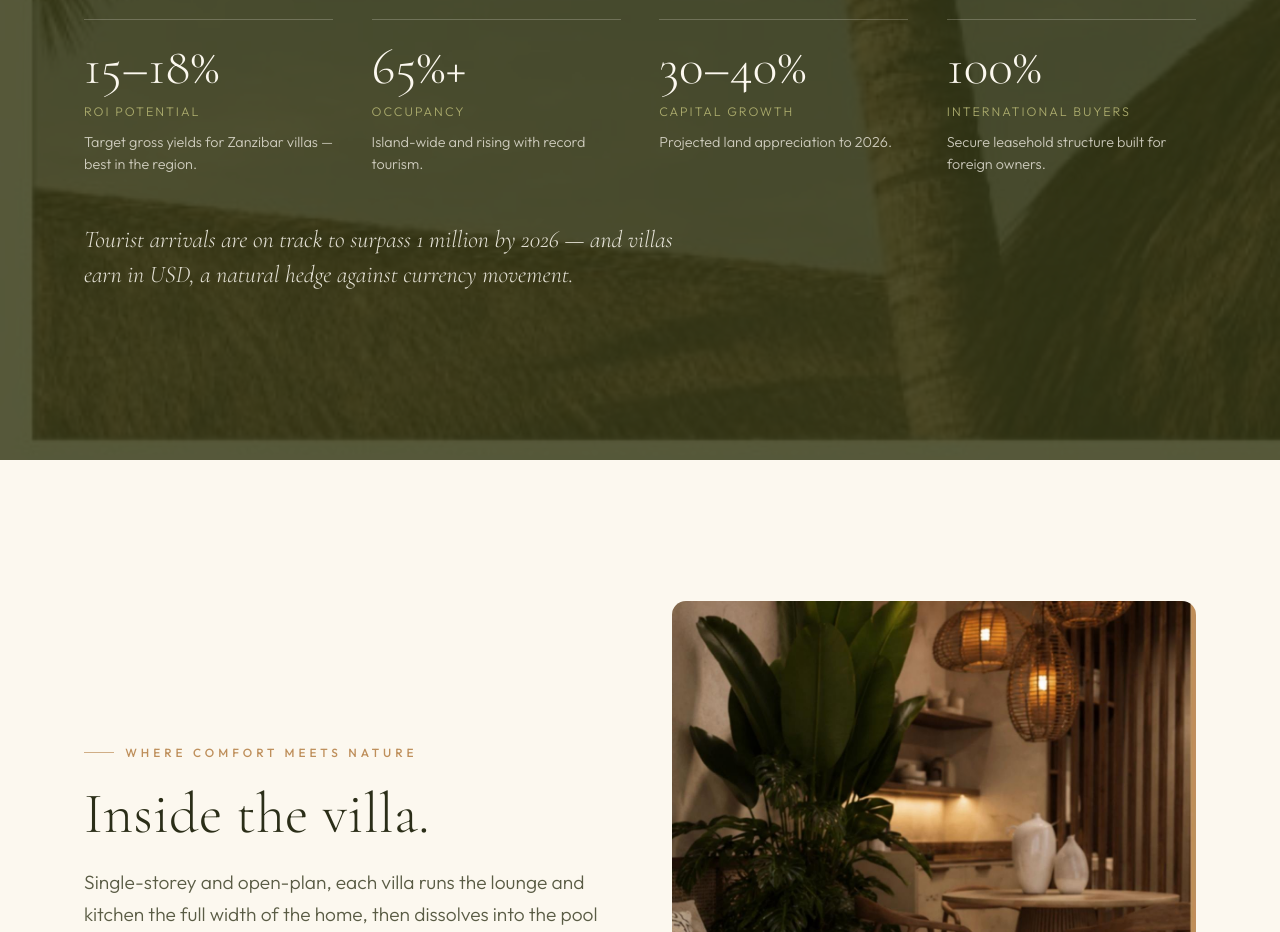
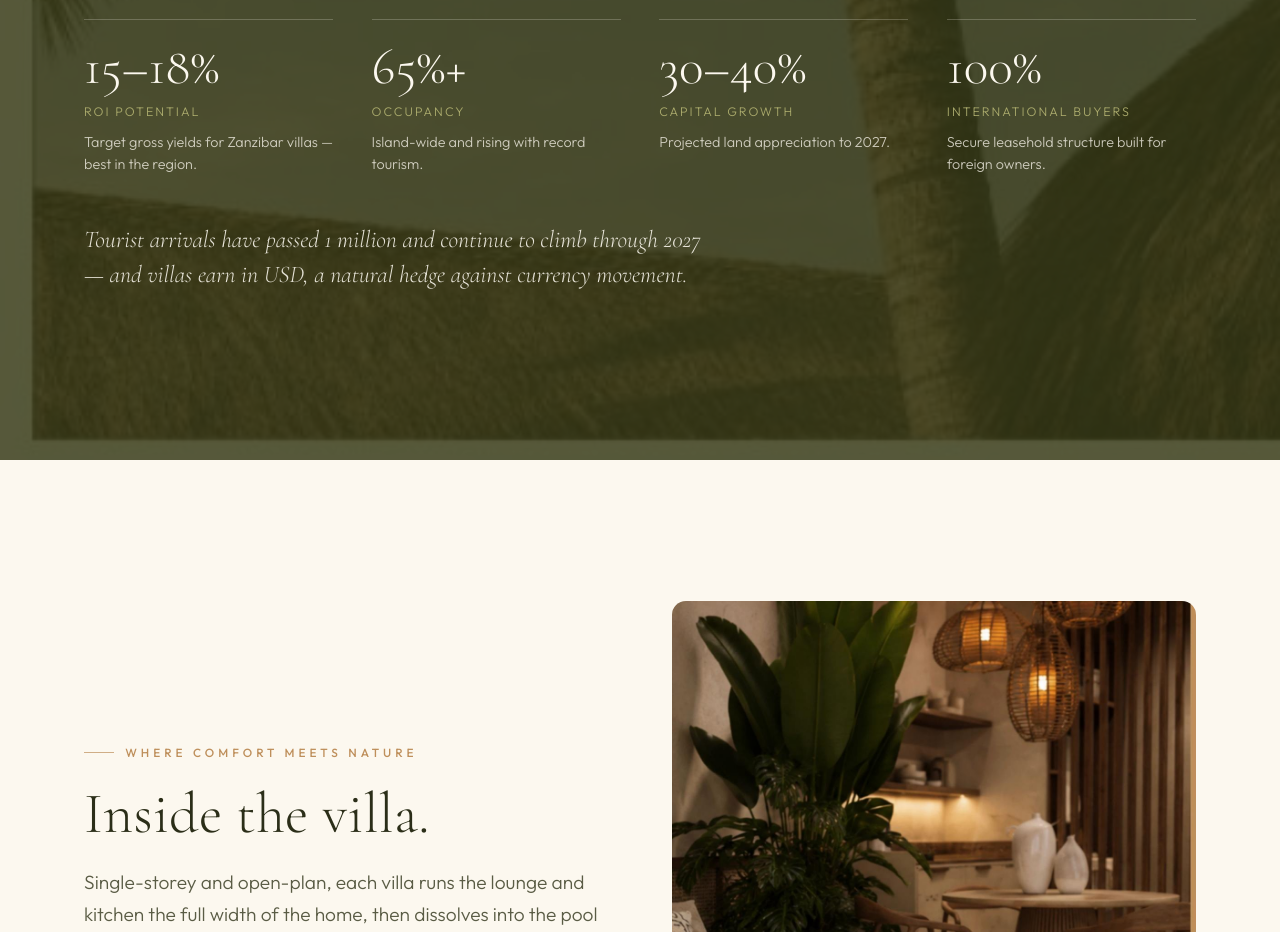
Before and after one commit to mbechesteve/guriescapes, a SvelteKit app: page / in a window 1280 px wide. Shown: the part 3880-4812 px from the top of the page. Built offline with nearby package versions, Linux system fonts and the light colour scheme; no server answers; the database is empty.

Commit message:
Reframe stale 2026 dates in invest section to 2027

```diff
--- a/src/routes/(public)/+page.svelte
+++ b/src/routes/(public)/+page.svelte
@@ -136,10 +136,10 @@
     <div class="invest-stats">
       <div class="invest-stat reveal"><div class="num">15–18%</div><div class="lab">ROI potential</div><div class="cap">Target gross yields for Zanzibar villas — best in the region.</div></div>
       <div class="invest-stat reveal" data-d="1"><div class="num">65%+</div><div class="lab">Occupancy</div><div class="cap">Island-wide and rising with record tourism.</div></div>
-      <div class="invest-stat reveal" data-d="2"><div class="num">30–40%</div><div class="lab">Capital growth</div><div class="cap">Projected land appreciation to 2026.</div></div>
+      <div class="invest-stat reveal" data-d="2"><div class="num">30–40%</div><div class="lab">Capital growth</div><div class="cap">Projected land appreciation to 2027.</div></div>
       <div class="invest-stat reveal" data-d="3"><div class="num">100%</div><div class="lab">International buyers</div><div class="cap">Secure leasehold structure built for foreign owners.</div></div>
     </div>
-    <p class="invest-note reveal">Tourist arrivals are on track to surpass 1 million by 2026 — and villas earn in USD, a natural hedge against currency movement.</p>
+    <p class="invest-note reveal">Tourist arrivals have passed 1 million and continue to climb through 2027 — and villas earn in USD, a natural hedge against currency movement.</p>
   </div>
 </section>
 
```
